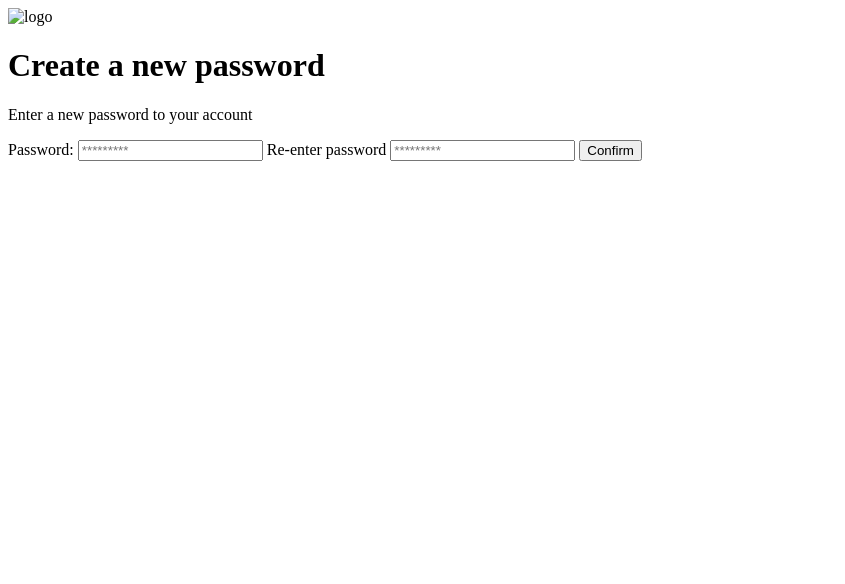
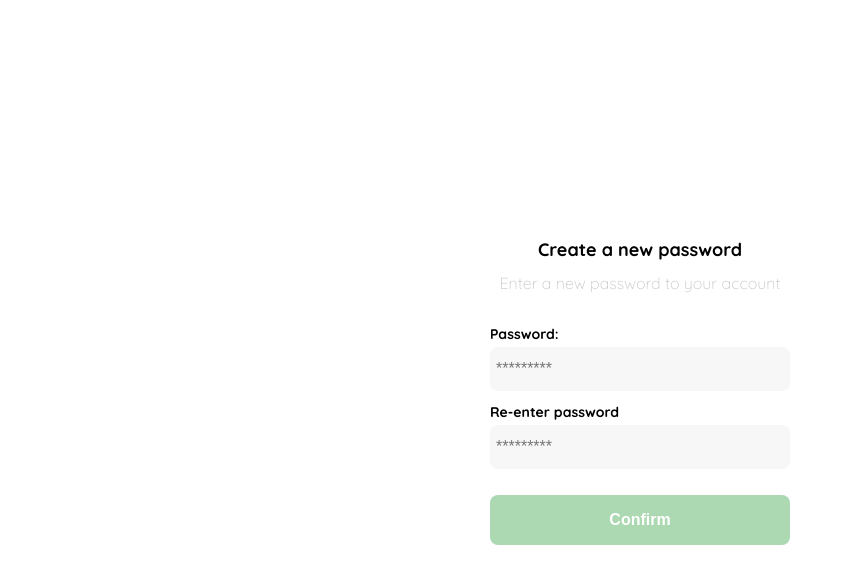
Before and after one commit to KellyC2/curso-practico-frontend-developer, a plain HTML site: page clase1.html in a window 1280 px wide. Shown: the whole page, without its empty margins (0-845 px from the left). Drawn offline with Linux system fonts and the light colour scheme.

Commit message:
Se añadió estilos a la ventana de creación de password

```diff
--- a/clase1.html
+++ b/clase1.html
@@ -4,18 +4,109 @@
     <meta charset="UTF-8">
     <meta name="viewport" content="width=device-width, initial-scale=1.0">
     <title>Document</title>
+    <link rel="preconnect" href="https://fonts.googleapis.com">
+    <link rel="preconnect" href="https://fonts.gstatic.com" crossorigin>
+    <link href="https://fonts.googleapis.com/css2?family=Quicksand:wght@300;500;700&display=swap" rel="stylesheet">
+
+    <style>
+        :root{
+            --white:#FFFFFF;
+            --black:#000000;
+            ---dark:#232830;
+            --very-light-pink: #C7C7C7;
+            --text-input-field: #F7F7F7;
+            --hospital-green: #ACD9B2;
+            --sm:14px;
+            --md:16px;
+            --lg:18px;
+        }
+
+        body{
+            margin: 0;
+            font-family: 'Quicksand', sans-serif;
+        }
+        .login{
+            width: 100%;
+            height: 100vh;
+            display: grid;
+            place-items: center;
+        }
+        .form-container{
+            display: grid;
+            grid-template-rows: auto 1fr auto;
+            width: 300px;
+        }
+        .logo{
+            width: 200px;
+            margin-bottom: 60px;
+            justify-self: center;
+            display: none;
+        }
+        .title{
+            font-size: var(--lg);
+            margin-bottom: 12px;
+            text-align: center;
+        }
+        .subtitle{
+            color: var(--very-light-pink);
+            font-size: var(--md);
+            font-weight: 300;
+            margin-top: 0;
+            margin-bottom: 32px;
+            text-align: center;
+        }
+        .form{
+            display: flex;
+            flex-direction: column;
+
+        }
+        .label{
+            font-size: var(--sm);
+            font-weight: bold;
+            margin-bottom: 4px;
+        }
+        .input{
+            background-color: var(--text-input-field);
+            border: none;
+            border-radius: 8px;
+            height: 32px;
+            font-size: var(--md);
+            padding: 6px;
+            margin-bottom: 12px;
+        }
+         .primary-button{
+            background-color: var(--hospital-green);
+            border-radius: 8px;
+            border: none;
+            color: var(--white);
+            width: 100%;
+            cursor: pointer;
+            font-size: var(--md);
+            font-weight: bold;
+            height: 50px;
+         }
+         .login-button{
+            margin-top: 14px;
+            margin-bottom: 30px;
+         }
+         @media(max-width:640px){
+            .logo{
+                display: block;
+            }
+         }
+    </style>
 </head>
 <body>
     <div class="login">
         <div class="form-container">
-            <img src="" alt="logo" class="logo">
+            <img src="./logos/logo_yard_sale.svg" alt="logo" class="logo">
             <h1 class="title">Create a new password</h1>
             <p class="subtitle">Enter a new password to your account</p>
-            <form action="/">
-                <label for="password">Password:</label>
+            <form action="/" class="form">
+                <label for="password" class="label">Password:</label>
                 <input id="password" type="password" placeholder="*********" class="input input-password">
 
-                <label for="new-password">Re-enter password</label>
+                <label for="new-password" class="label">Re-enter password</label>
                 <input id="new-password" type="password" placeholder="*********" class="input input-password">
 
                 <input type="submit" value="Confirm" class="primary-button login-button">
```
Also changed, not shown: 1 other file.
